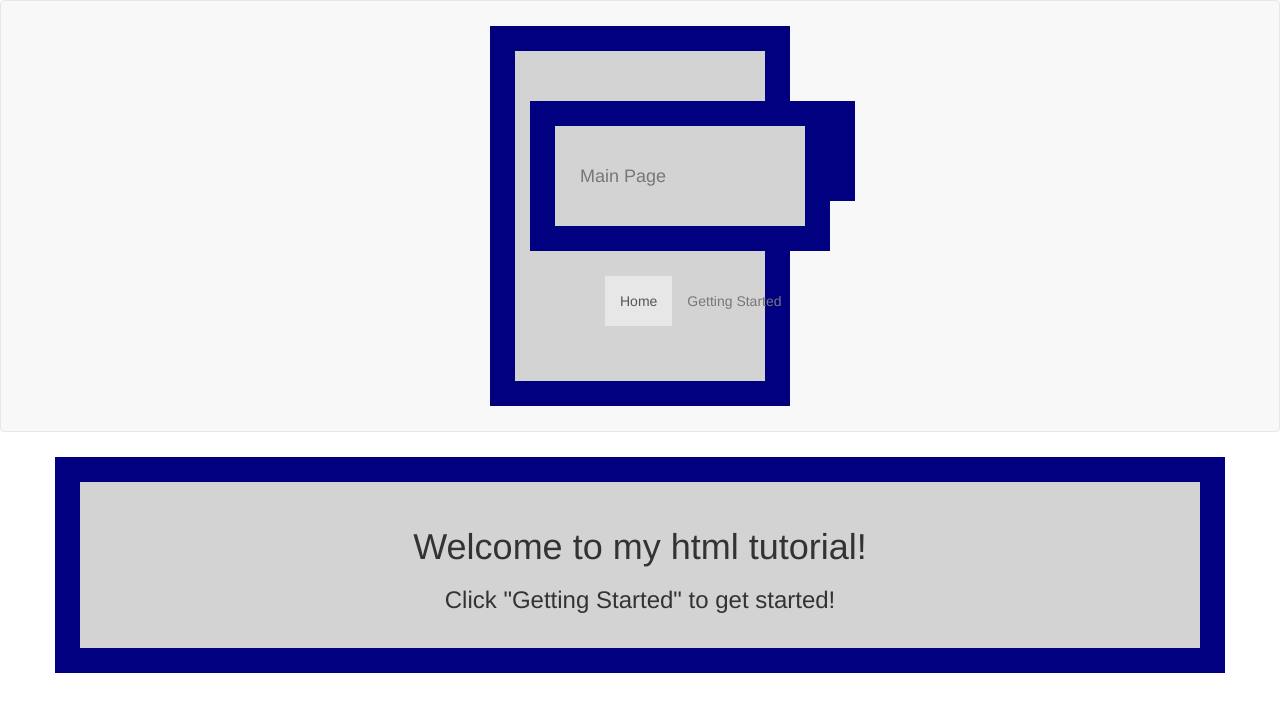
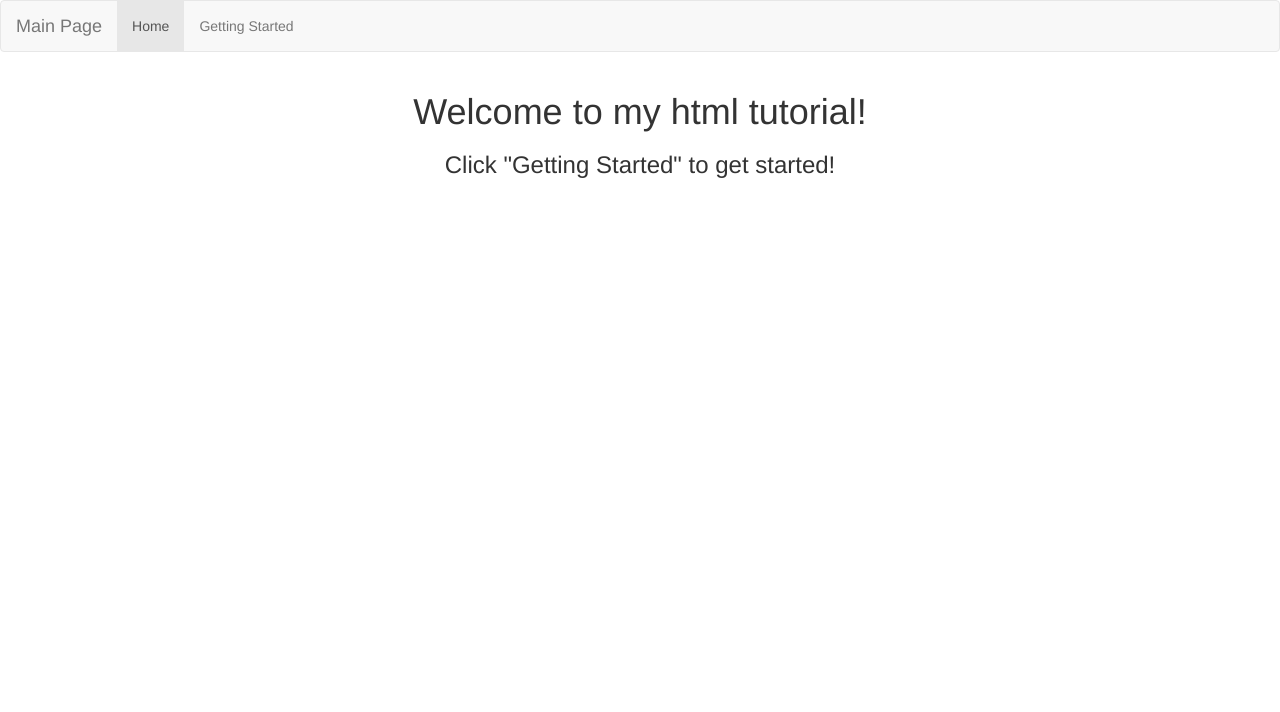
Before and after one commit to Doctorwho11-5/Doctorwho11_5.github.io-bugnoob, a plain HTML site: page index.html in a window 1280 px wide. Drawn offline with nearby package versions, Linux system fonts and the light colour scheme.

Commit message:
Update index.html

```diff
--- a/index.html
+++ b/index.html
@@ -28,15 +28,6 @@
 <div class="container">
       <p>
 <center>
-<style>
-div {
-    background-color: lightgrey;
-    width: 300px;
-    padding: 25px;
-    border: 25px solid navy;
-    margin: 25px;
-}
-</style>
 <h1>Welcome to my html tutorial!</h1>
 </p>
 <p>
```
